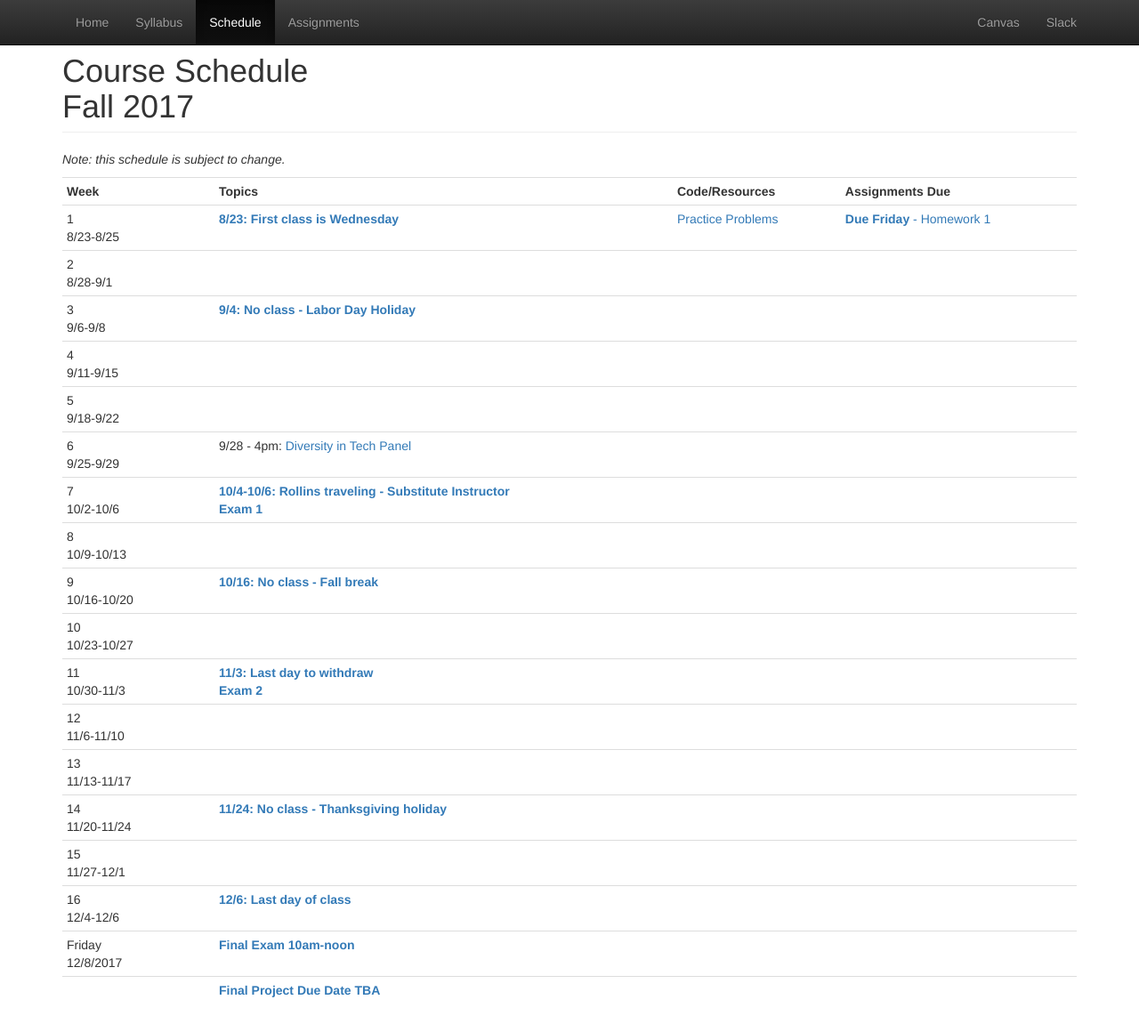
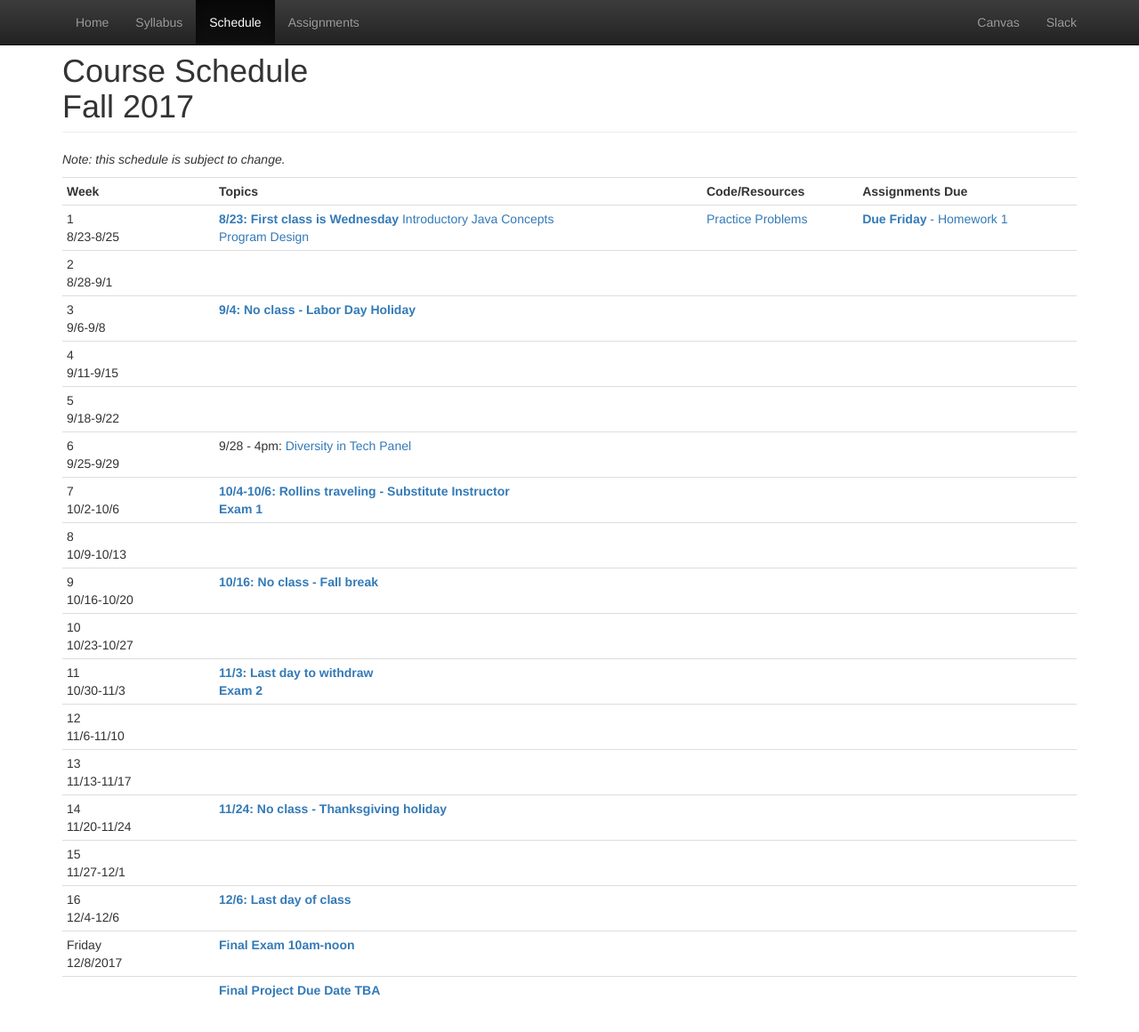
Before and after one commit to CS514-F17/cs514-f17.github.io, a Jekyll site: the page built from schedule.html, in a window 1280 px wide and 1168 px high. Shown: the top 1160 px of the window at 89% size. Built offline with Jekyll 4.4.1, drawn with Linux system fonts in a browser that asks for light colours.

Commit message:
adding intro notes

```diff
--- a/schedule.html
+++ b/schedule.html
@@ -20,6 +20,9 @@
 			<td>1<br/>8/23-8/25</td>
 			<td>
 				<strong><span class="text-primary">8/23: First class is Wednesday</span></strong>
+				<a href="https://github.com/srollins/software-dev-materials/blob/master/notes/Intro.md#introductory-concepts">Introductory Java Concepts</a><br/>
+				<a href="https://github.com/srollins/software-dev-materials/blob/master/notes/Intro.md#program-design">Program Design</a><br/>
+
 			</td>
 			<td>
 				<a href="https://github.com/CS514-F17/practice/blob/master/README.md">Practice Problems</a>
```
